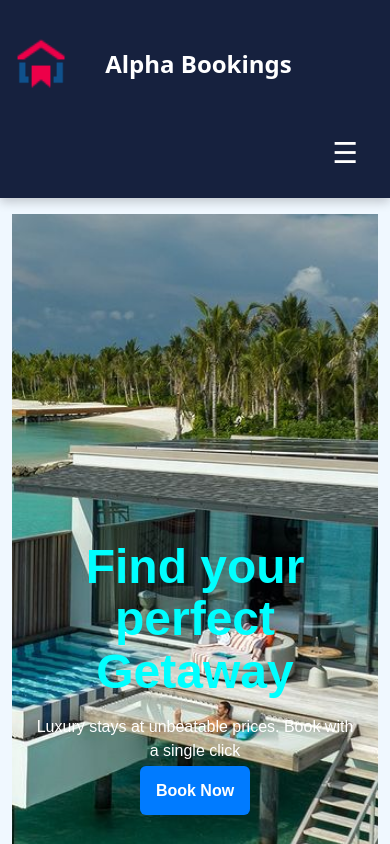
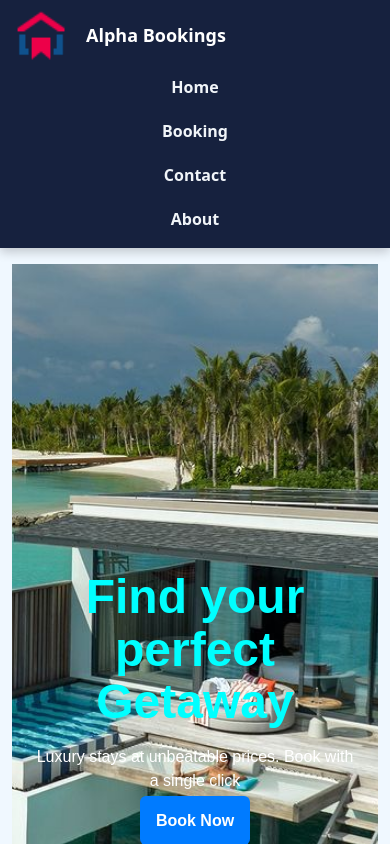
Before and after one commit to switjeph/Booking-website, a React (Vite) app: page / in a window 390 px wide. Shown: the top 844 px of the page. Built offline with nearby package versions, Linux system fonts and the light colour scheme.

Commit message:
changes made

```diff
--- a/src/App.css
+++ b/src/App.css
@@ -33,7 +33,8 @@ header {
   text-align: center;
 }
 
-button, .book-now-btn {
+button,
+.book-now-btn {
   background-color: #007bff;
   color: white;
   padding: 0.7rem 1.25rem;
@@ -44,7 +45,8 @@ button, .book-now-btn {
   transition: background 0.3s ease;
 }
 
-button:hover, .book-now-btn:hover {
+button:hover,
+.book-now-btn:hover {
   background-color: #0056b3;
   text-decoration: none;
 }
@@ -58,7 +60,8 @@ button:hover, .book-now-btn:hover {
     padding: 0.75rem 1.5rem;
   }
 
-  button, .book-now-btn {
+  button,
+  .book-now-btn {
     padding: 0.7rem 1rem;
     font-size: 0.95rem;
   }
@@ -79,26 +82,17 @@ button:hover, .book-now-btn:hover {
     flex-direction: column;
     gap: 0.75rem;
     width: 100%;
-    display: none;
+    display: flex;
     margin-top: 1rem;
   }
 
-  .nav-menu.open {
-    display: flex;
+  nav a {
+    font-size: 16px;
+    padding: 6px 0;
   }
 
-  /* header h1 {
-    padding: 1.5rem;
-  } */
-
-  .hamburger {
-    display: block;
-    background: none;
-    border: none;
-    font-size: 1.8rem;
-    cursor: pointer;
-    margin-left: auto;
-    margin-top: 0.5rem;
+  h1 {
+    font-size: 20px;
   }
 }
 
@@ -108,13 +102,21 @@ button:hover, .book-now-btn:hover {
   }
 
   header {
-    /* flex-direction: column;
-    align-items: flex-start; */
-    /* padding: 8px 16x; */
+    flex-direction: column;
+    align-items: flex-start;
+    padding: 0.7rem 1rem;
   }
 
   header h1 {
-    padding: 1.2rem;
+    font-size: 18px;
+    padding: 0.5rem 0;
+  }
+
+  .nav-menu {
+    flex-direction: column;
+    gap: 0.5rem;
+    width: 100%;
+    margin-top: 0.5rem;
   }
 
   .book-now-btn {
@@ -127,4 +129,15 @@ button:hover, .book-now-btn:hover {
   form {
     padding: 1rem;
   }
+
+  form input,
+  form select,
+  form textarea {
+    font-size: 0.9rem;
+    padding: 0.7rem;
+  }
+
+  nav a {
+    font-size: 16px;
+  }
 }
--- a/src/Components/Header.jsx
+++ b/src/Components/Header.jsx
@@ -3,10 +3,7 @@ import { NavLink } from "react-router-dom";
 import logo from "../assets/logo.png";
 import "../styles/Header.css";
 
-
-
 function Header() {
-  const [menuOpen, setMenuOpen] = useState(false);
 
   return (
     <header>
@@ -15,23 +12,11 @@ function Header() {
         <h1>Alpha Bookings</h1>
       </div>
 
-      <button className="hamburger" onClick={() => setMenuOpen(!menuOpen)}>
-        ☰
-      </button>
-
-      <nav className={menuOpen ? "nav-menu open" : "nav-menu"}>
-        <NavLink to="/" onClick={() => setMenuOpen(false)}>
-          Home
-        </NavLink>
-        <NavLink to="/booking" onClick={() => setMenuOpen(false)}>
-          Booking
-        </NavLink>
-        <NavLink to="/contact" onClick={() => setMenuOpen(false)}>
-          Contact
-        </NavLink>
-        <NavLink to="/about" onClick={() => setMenuOpen(false)}>
-          About
-        </NavLink>
+      <nav className="nav-menu">
+        <NavLink to="/">Home</NavLink>
+        <NavLink to="/booking">Booking</NavLink>
+        <NavLink to="/contact">Contact</NavLink>
+        <NavLink to="/about">About</NavLink>
       </nav>
     </header>
   );
--- a/src/styles/Header.css
+++ b/src/styles/Header.css
@@ -6,13 +6,14 @@ header {
   background: #16213e;
   padding: 15px 30px;
   box-shadow: 0px 4px 10px rgba(0, 0, 0, 0.2);
-  position: relative;
+flex-wrap: wrap;
 }
 
 .logo-container {
   display: flex;
   align-items: center;
   gap: 20px;
+  flex-shrink: 0;
 }
 
 .logo-container img {
@@ -24,11 +25,14 @@ h1 {
   color: #ffffff;
   font-size: 24px;
   font-weight: bold;
+  margin: 0;
 }
 
 nav {
   display: flex;
   gap: 20px;
+  justify-content: center;
+  margin-top: 10px;
 }
 
 nav a {
@@ -43,21 +47,8 @@ nav a:hover {
   color: #ff6600;
 }
 
-
-.hamburger {
-  display: none;
-  font-size: 28px;
-  background: none;
-  border: none;
-  color: white;
-  cursor: pointer;
-}
-
 /* Responsive Design
 @media (max-width: 768px) {
-  .hamburger {
-    display: block;
-  }
 
   .nav-menu {
     position: absolute;
```
